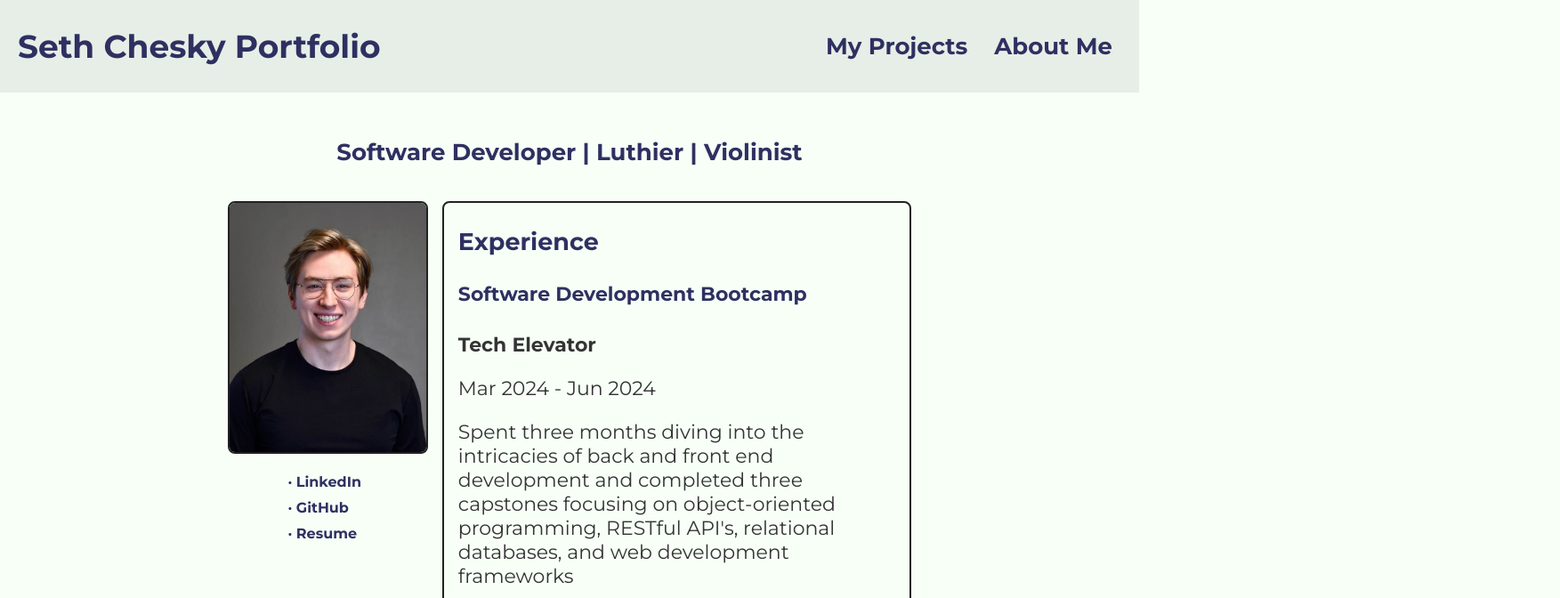
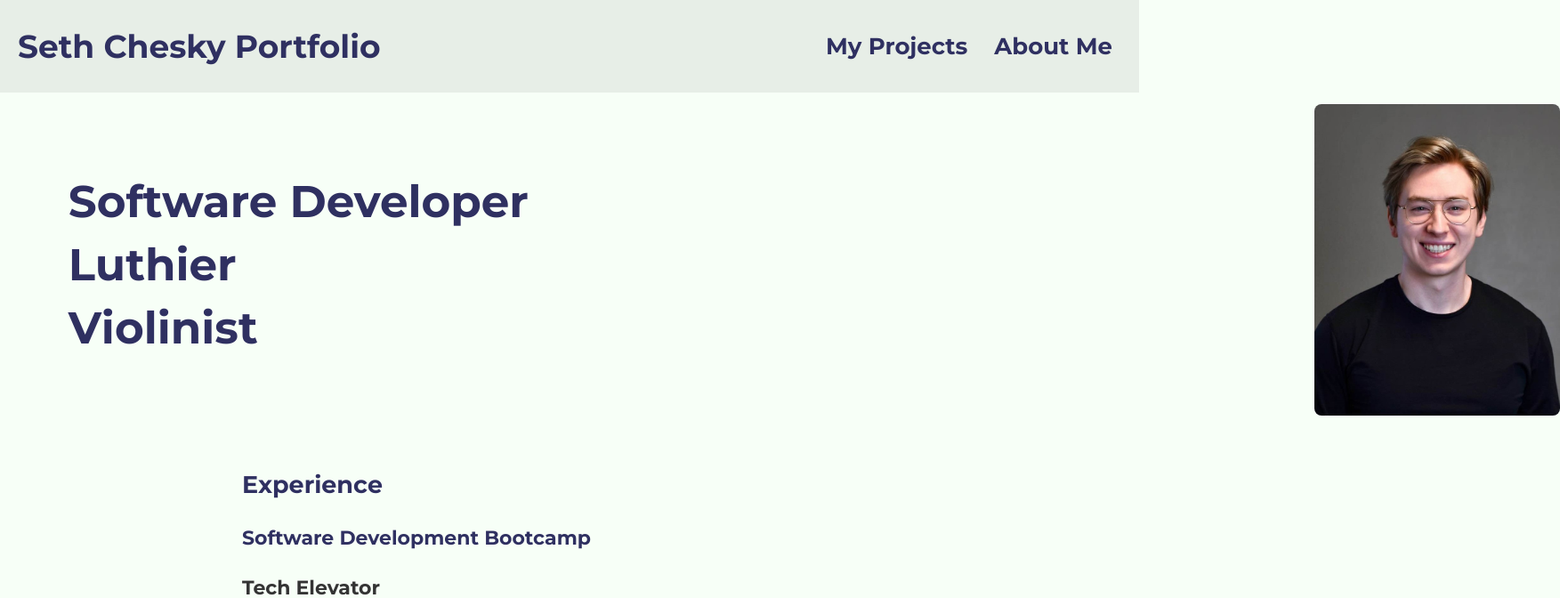
Before and after one commit to chethnut/portfolio-page-vue, a Vue app: page / in a window 1280 px wide. Shown: the top 672 px of the page at 89% size, 1753 px wide, since content can reach past the window. Built offline with nearby package versions, Linux system fonts and the light colour scheme.

Commit message:
styling revamps to about me page

```diff
--- a/src/components/HeaderComp.vue
+++ b/src/components/HeaderComp.vue
@@ -36,7 +36,7 @@
 
 .container1 {
     display: flex;
-    flex-direction: column;
+    flex-direction: row;
     justify-content: flex-start;
     align-items: flex-start;
     padding: 0;
@@ -45,7 +45,7 @@
 
 .container2 {
     display: flex;
-    flex-direction: column;
+    flex-direction: row;
     justify-content: flex-end;
     padding-right: 30px;
     margin: 0;
--- a/src/views/AboutView.vue
+++ b/src/views/AboutView.vue
@@ -1,17 +1,21 @@
 <template>
   <HeaderComp />
-
-  <h3 class="characteristics">Software Developer | Luthier | Violinist</h3>
   <div class="about-container">
+    <div class="characteristics-container">
+      <h3 class="characteristics">Software Developer</h3>
+      <h3 class="characteristics">Luthier</h3>
+      <h3 class="characteristics">Violinist</h3>
+    </div>
     <div class="pic/char-container">
       <div class="img-container">
         <img class="profile-picture" src="../assets/Profile-Picture-2.jpg">
       </div>
-      <div class="links">
+    </div>
+    <!-- <div class="links">
         <a href="https://www.linkedin.com/in/sethchesky" target="_blank" rel="noopener noreferrer">· LinkedIn</a>
         <a href="https://github.com/chethnut" target="_blank" rel="noopener noreferrer">· GitHub</a>
         <a href="/assets/Resume.pdf" target="_blank" rel="noopener noreferrer">· Resume</a>
-      </div>
+      </div> -->
   </div>
   <div class="info-container">
     <div class="blurb">
@@ -20,12 +24,15 @@
       <h4>Software Development Bootcamp</h4>
       <p class="school-title-field">Tech Elevator</p>
       <p>Mar 2024 - Jun 2024</p>
-        <p class="border-element">Spent three months diving into the intricacies of back and front end development and completed three capstones focusing on object-oriented programming, RESTful API's, relational databases, and web development frameworks</p>
+      <p class="border-element">Spent three months diving into the intricacies of back and front end development and
+        completed three capstones focusing on object-oriented programming, RESTful API's, relational databases, and web
+        development frameworks</p>
 
       <h4>All Strings Attached</h4>
       <p class="school-title-field">Luthier</p>
       <p>Dec 2021 - Oct 2024</p>
-        <p>Completed over 2000 repairs on violins and violas while coordinating with team members to handle walk-in customer requests and meet weekly shop quotas</p>
+      <p>Completed over 2000 repairs on violins and violas while coordinating with team members to handle walk-in
+        customer requests and meet weekly shop quotas</p>
 
     </div>
     <div class="blurb">
@@ -49,8 +56,8 @@
     <div class="blurb">
       <h3>Skills & Technologies</h3>
       <h4>Full Stack Developer</h4>
-        <p class="school-title-field">Java · C# · JavaScript · HTML · CSS · Vue.js · SQL · Git · JDBC Template · RESTful API · PostgreSQL</p>
-      </div>
+      <p class="school-title-field">Java · C# · JavaScript · HTML · CSS · Vue.js · SQL · Git · JDBC Template · RESTful
+        API · PostgreSQL</p>
     </div>
   </div>
 </template>
@@ -68,52 +75,53 @@ export default {
 <style>
 .about-container {
   display: flex;
-  justify-content: center;
-  align-items: flex-start;
+  /* justify-content: center; */
+  align-items: center;
   flex-direction: row;
+  /* padding-right: 20%; */
+  padding-left: 6%;
+  padding-top: 1%;
+}
+
+.characteristics {
+  font-size: 50px;
+  margin-right: 20%;
+  margin: 0px;
+  padding-bottom: 10px;
+}
+
+.characteristics-container {
+  display: flex;
+  flex-direction: column;
+  padding: 0px;
+  margin: 0px;
+}
+
+.info-container {
+  display: flex;
+  flex-direction: column;
   padding-right: 20%;
   padding-left: 20%;
   padding-top: 1%;
 }
 
-.info-container {
-  display: flex;
-  flex-direction: column;
-}
-
 .profile-picture {
-  height: 280px;
-  border: 2px solid #222222;
+  height: 350px;
   border-radius: 8px;
   margin-bottom: 6px;
 }
 
 .img-container {
   display: flex;
-  justify-content: center;
+  justify-content: flex-end;
   align-items: center;
   margin-bottom: 16px;
+  padding-left: 420%;
 }
 
 .blurb {
-  border: 2px solid #222222;
-  padding-left: 16px;
-  padding-right: 16px;
   margin-left: 16px;
-  border-radius: 8px;
   margin-bottom: 16px;
-}
-
-.characteristics-container {
-  display: flex;
-  flex-direction: column;
-  justify-content: center;
-  align-items: center;
-}
-
-.characteristics-container p {
-  margin: 6px;
-  font-weight: bold;
 }
 
 .school-title-field {
@@ -123,13 +131,6 @@ export default {
 .border-element {
   border-bottom: 2px solid #ffe66d;
   padding-bottom: 20px;
-}
-
-.characteristics {
-  font-size: 26px;
-  display: flex;
-  justify-content: center;
-  padding-top: 2%;
 }
 
 .links {
@@ -143,5 +144,4 @@ export default {
 a {
   padding-bottom: 10px;
 }
-
 </style>
--- a/src/views/MyProjectsView.vue
+++ b/src/views/MyProjectsView.vue
@@ -63,9 +63,11 @@ export default {
 <style>
 .view-title {
     display: flex;
-    justify-content: center;
+    justify-content: flex-start;
     font-size: 36px;
     padding-top: 2%;
+    padding-left: 8%;
+    padding-bottom: 1.8%;
 }
 .projectCard-container {
     display: flex;
```
Lines whose indentation alone changed are shown as unchanged.
